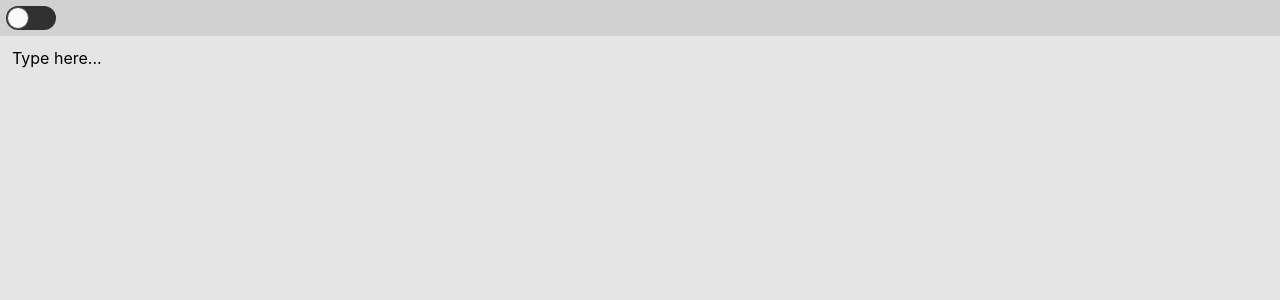
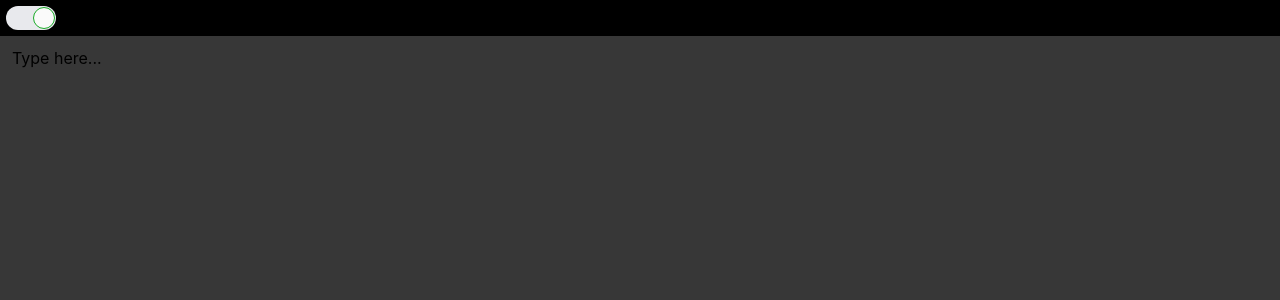
Before and after one commit to kharenzze/notable, a React (Create React App) app: page / in a window 1280 px wide. Shown: the top 300 px of the page. Built offline with nearby package versions, Linux system fonts and the light colour scheme.

Commit message:
Refactor themes logic

```diff
--- a/src/Options.ts
+++ b/src/Options.ts
@@ -1,10 +1,6 @@
 import store from 'store2'
 import { STORAGE_KEY } from './constants'
-
-enum ThemeType {
-  Dark = 'dark',
-  Light = 'light',
-}
+import { ThemeType } from './themes/themes'
 
 interface IOptions {
   theme: ThemeType
--- a/src/components/ThemeToggle.tsx
+++ b/src/components/ThemeToggle.tsx
@@ -2,11 +2,11 @@ import React, { FC } from 'react'
 import { Toggle } from './Toggle'
 import { EmptyProps } from '../common'
 import { useSwitchThemeContext, useTheme } from '../themes/hooks'
-import { Light } from '../themes/themes'
+import { ThemeType, Themes } from '../themes/themes'
 
 export const ThemeToogle: FC<EmptyProps> = () => {
   const theme = useTheme()
   const { toggleTheme } = useSwitchThemeContext()
-  const isLight = theme === Light
+  const isLight = theme === Themes[ThemeType.Light]
   return <Toggle onChange={toggleTheme} checked={isLight} />
 }
--- a/src/themes/ThemeManager.tsx
+++ b/src/themes/ThemeManager.tsx
@@ -1,16 +1,24 @@
 import React, { FC, useMemo, useState } from 'react'
-import { DefaultTheme } from 'styled-components'
-import { Dark, Light } from './themes'
+import { DefaultTheme, ThemeProvider } from 'styled-components'
+import { Themes, ThemeType } from './themes'
 import { EmptyProps } from '../common'
-import { ThemeProvider } from 'styled-components'
 import { SwitchThemeContext, SwitchThemeContextProps } from './Context'
+import { Options } from '../Options'
 
 const useTheme = () => {
-  const [theme, setTheme] = useState<DefaultTheme>(Dark)
+  const [theme, setTheme] = useState<DefaultTheme>(() => {
+    const themeType = Options.getTheme()
+    return Themes[themeType]
+  })
   const themeContextValue: SwitchThemeContextProps = useMemo(() => {
     return {
       toggleTheme: () => {
-        setTheme((t) => (t === Dark ? Light : Dark))
+        setTheme((t) => {
+          const isDark = t === Themes[ThemeType.Dark]
+          const nextType = isDark ? ThemeType.Light : ThemeType.Dark
+          Options.setTheme(nextType)
+          return Themes[nextType]
+        })
       },
     }
   }, [setTheme])
--- a/src/themes/themes.ts
+++ b/src/themes/themes.ts
@@ -1,6 +1,11 @@
 import { DefaultTheme } from 'styled-components'
 
-export const Dark: DefaultTheme = {
+export enum ThemeType {
+  Dark = 'dark',
+  Light = 'light',
+}
+
+const Dark: DefaultTheme = {
   colors: {
     themePrimary: '#8d7ec4',
     themeLighterAlt: '#060508',
@@ -27,7 +32,7 @@ export const Dark: DefaultTheme = {
   },
 }
 
-export const Light: DefaultTheme = {
+const Light: DefaultTheme = {
   colors: {
     themePrimary: '#4d4dd1',
     themeLighterAlt: '#f7f7fd',
@@ -53,3 +58,8 @@ export const Light: DefaultTheme = {
     white: '#f2f4f7',
   },
 }
+
+export const Themes = {
+  [ThemeType.Dark]: Dark,
+  [ThemeType.Light]: Light,
+}
```
